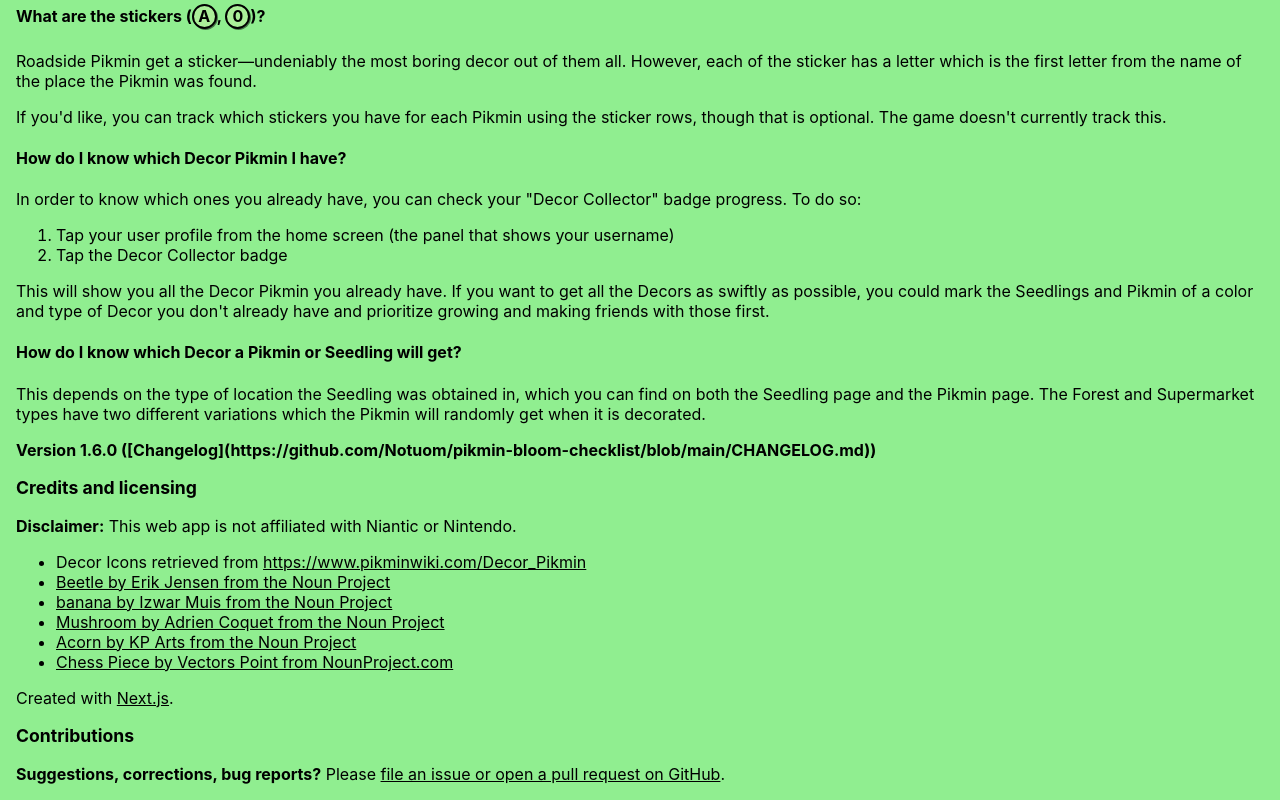
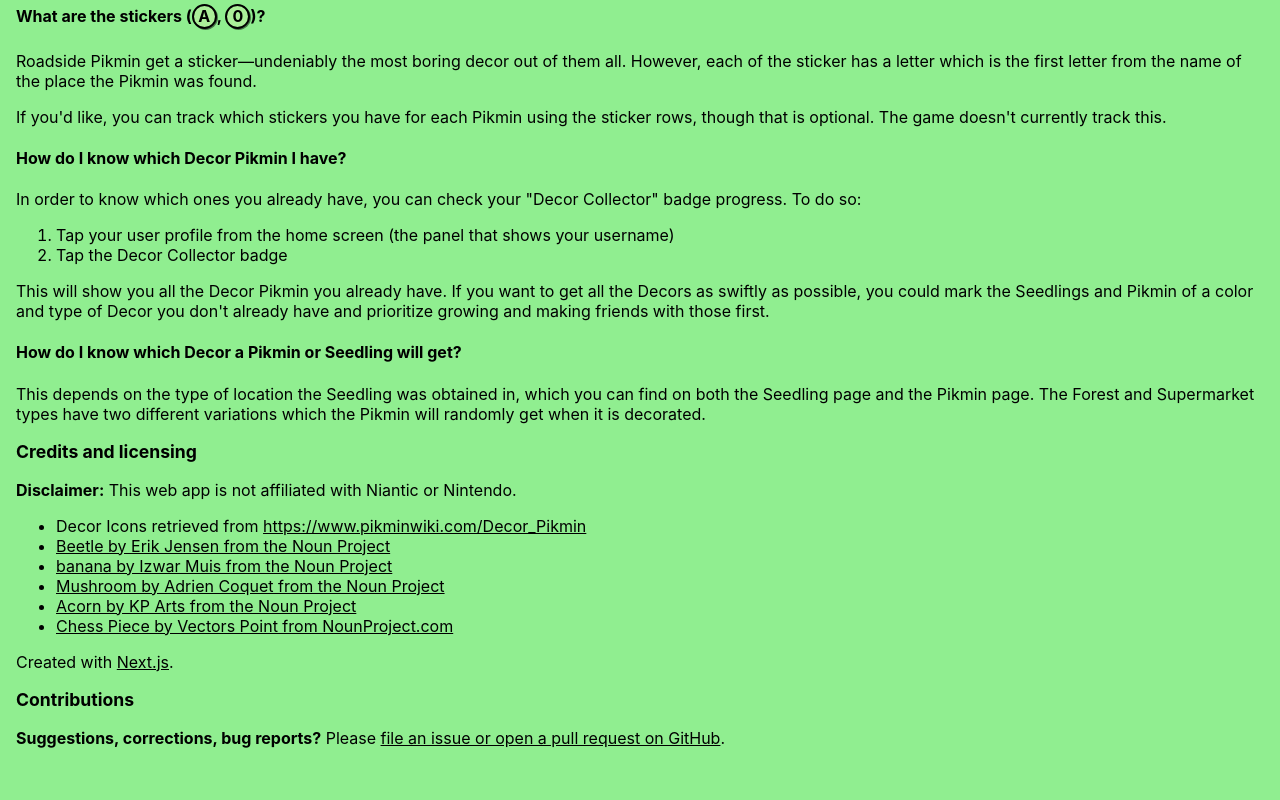
Before and after one commit to Notuom/pikmin-bloom-checklist, a Next.js app: page / in a window 1280 px wide. Shown: the part 3500-4300 px from the top of the page. After the commit the page ends 4264 px from the top, so only its background shows below. Built offline with nearby package versions, Linux system fonts and the light colour scheme.

Commit message:
chore: remove changelog & version

```diff
--- a/components/About.tsx
+++ b/components/About.tsx
@@ -109,9 +109,6 @@ export const About: React.FC = () => (
       </p>
     </section>
     <footer>
-      <p>
-        <strong>Version 1.6.0 ([Changelog](https://github.com/Notuom/pikmin-bloom-checklist/blob/main/CHANGELOG.md))</strong>
-      </p>
       <h3>Credits and licensing</h3>
       <p>
         <strong>Disclaimer:</strong> This web app is not affiliated with Niantic
```
Also changed, not shown: 1 other file (tests, documents, lock files or other folders).
